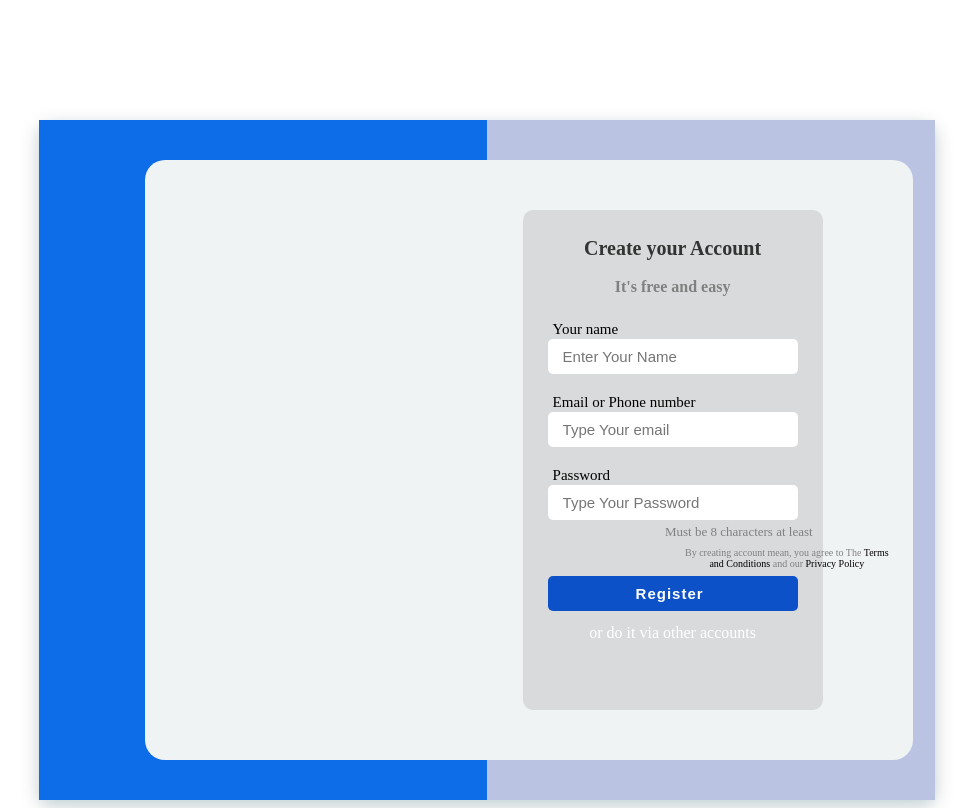
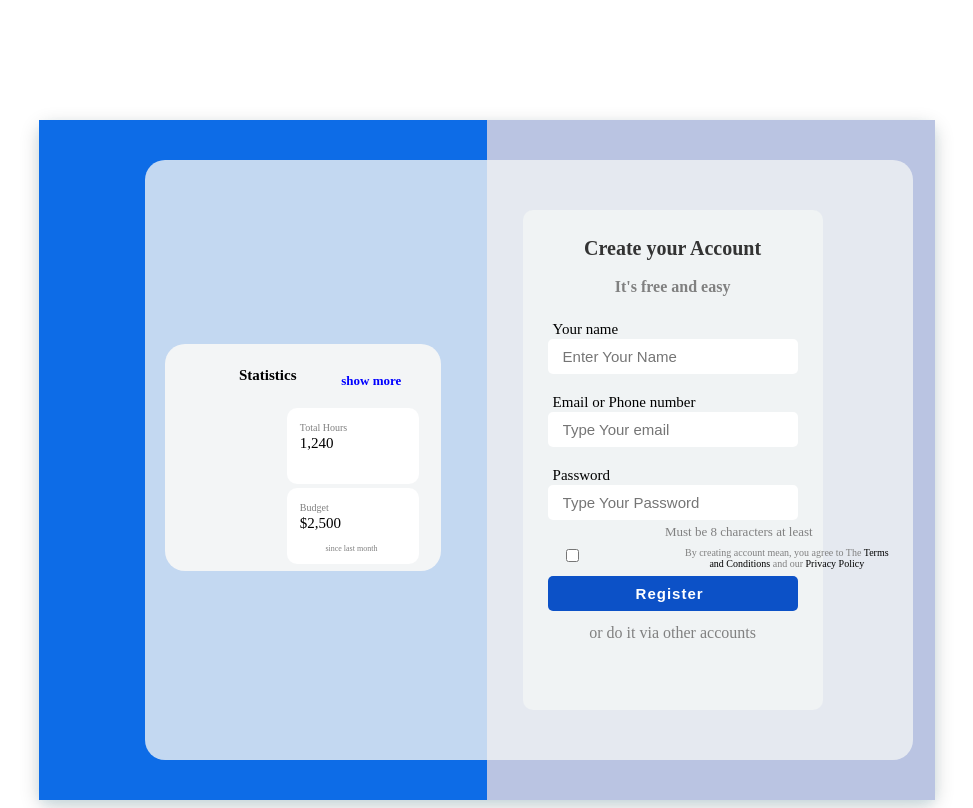
Before and after one commit to Himbaza123h/KLab-Challenges, a plain HTML site: page UI/index.html in a window 1280 px wide. Shown: the whole page, without its empty margins (225-1198 px from the left). Drawn offline with Linux system fonts and the light colour scheme.

Commit message:
Another message for Klab challenges

```diff
--- a/UI/css/style.css
+++ b/UI/css/style.css
@@ -16,6 +16,124 @@ section{
     border-radius: none;
 }
 
+/* .circle{
+    background-color: rgb(13, 108, 231);
+    border-radius: 100%;
+} */
+/* .descr-div{
+    position: absolute;
+    top: 38vh;
+    left: 57.4vh;
+    height: 7.8cm;
+    width: 6.5cm;
+    /* z-index: 1; */
+*/
+.left-first{
+    background-color: #fff;
+    border-radius: 20px;
+}
+.left-second{
+    background-color: #fff;
+    border-radius: 20px;
+}
+.left-second p{
+    position: absolute;
+    top: 2vh;
+    right: 5vh;
+    font-size: 13px;
+    color: blue;
+    font-weight: bold;
+    z-index: 1;
+}
+.statistics{
+    position: absolute;
+    top: 44vh;
+    left: 58vh;
+    font-size: 15px;
+    color: black;
+    font-weight: bold;
+    z-index: 1;
+}
+.left-first-1{
+    background-color: white;
+    border-radius: 10px;
+}
+.left-second-2{
+    background-color: white;
+    border-radius: 10px;
+}
+.small-first-div{
+    position: absolute;
+    top: 51vh;
+    left: 40vw;
+    height: 2cm;
+    width: 3.5cm;
+    z-index: 1;
+}
+.small-second-div{
+    position: absolute;
+    top: 61vh;
+    left: 40vw;
+    height: 2cm;
+    width: 3.5cm;
+    z-index: 1;
+}
+.left-first-div{
+    margin-top: 200px;
+    margin-left: 120px;
+    height: 7cm;
+    width: 8.5cm;
+    opacity: 30%;
+    z-index: 1;
+}
+.left-second-div{
+    position: absolute;
+    top: 43vh;
+    left: 30.5vw;
+    height: 6cm;
+    width: 7.3cm;
+
+}
+
+.left-first-1 .h{
+    position: absolute;
+    top: 0.5vh;
+    left: 1vw;
+    color: gray;
+    font-size: 10px;
+    z-index: 1;
+}
+.left-first-1 .v{
+    position: absolute;
+    top: 1.5vh;
+    left: 1vw;
+    font-size: 15px;
+    z-index: 1;
+}
+.left-second-2 .h{
+    position: absolute;
+    top: 0.5vh;
+    left: 1vw;
+    color: gray;
+    font-size: 10px;
+    z-index: 1;
+}
+.left-second-2 .v{
+    position: absolute;
+    top: 1.5vh;
+    left: 1vw;
+    font-size: 15px;
+    z-index: 1;
+}
+.left-second-2 .d{
+    position: absolute;
+    top: 6vh;
+    left: 3vw;
+    font-size: 8px;
+    color: gray;
+    z-index: 1;
+}
+
 .right{
     background-color: #bac4e2;
     display: flex;
@@ -30,7 +148,7 @@ section{
     height: 500px;
     margin-left: -6vw;
     border-radius: 10px;
-    background-color: rgba(0, 0, 0, 0.1);
+    background-color: rgb(240, 243, 244);
     z-index: 1;
 }
 .cover{
@@ -39,6 +157,7 @@ section{
     height: 600px;
     left: 370px;
     border-radius: 20px;
+    opacity: 80%;
     background-color: rgb(240, 243, 244);
 
 }
@@ -68,6 +187,13 @@ margin-top: -16px;
 left: 890px;
 color: gray;
 }
+.checkbox{
+    position: absolute;
+    left: 61.5vw;
+    color: red;
+    top: 68.2vh;
+    z-index: 2;
+}
 .pri{
     position: absolute;
     font-size: 10px;
@@ -93,6 +219,7 @@ color: gray;
     margin-bottom: 20px;
 }
 .main input{
+    background: #fff;
     border-radius: 5px;
 }
 .main button {
@@ -107,6 +234,9 @@ color: gray;
 }
 .main span {
     position: relative;
+}
+.under p{
+    color: gray;
 }
 /*****************/
 
--- a/UI/index.html
+++ b/UI/index.html
@@ -11,10 +11,27 @@
 <body>
     <section>
         <div class = "left">
+         <div class="left-first left-first-div"></div>
+         <div class="statistics"><p>Statistics</p></div>
+            <div class="left-second left-second-div"><p>show more</p></div>
 
+        <div class="left-first-1 small-first-div">
+            <p class="h">Total Hours</p>
+            <p class="v">1,240</p>
         </div>
-        <div class = "right">
+        <div class="left-second-2 small-second-div">
+            <p class="h">Budget</p>
+            <p class="v">$2,500</p>
+            <p class="d">since last month</p>
+        </div>
+
+        <div class="circle descr-div">
+        </div>
+        </div>
+
+        <div class="right">
             <div class="cover"></div>
+            <div class="checkbox"><input type="checkbox"></div>
            <div class="container">
                <div class="header">
                   <h2>Create your Account</h2>
```
